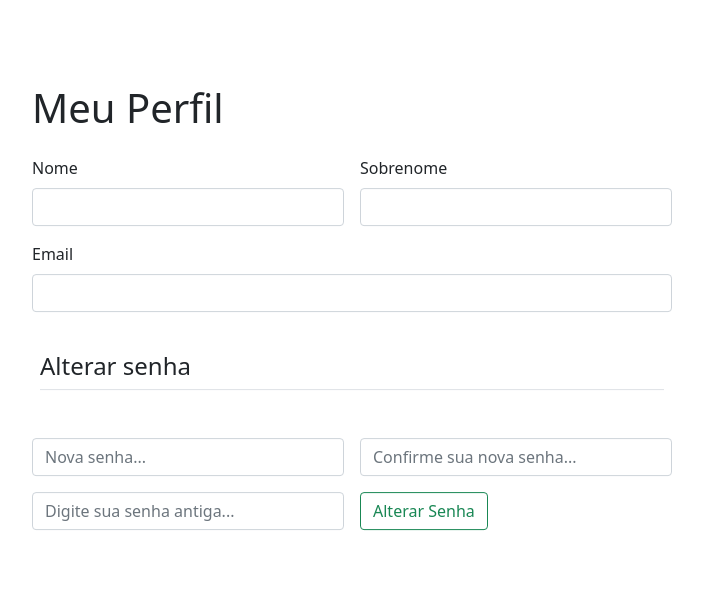
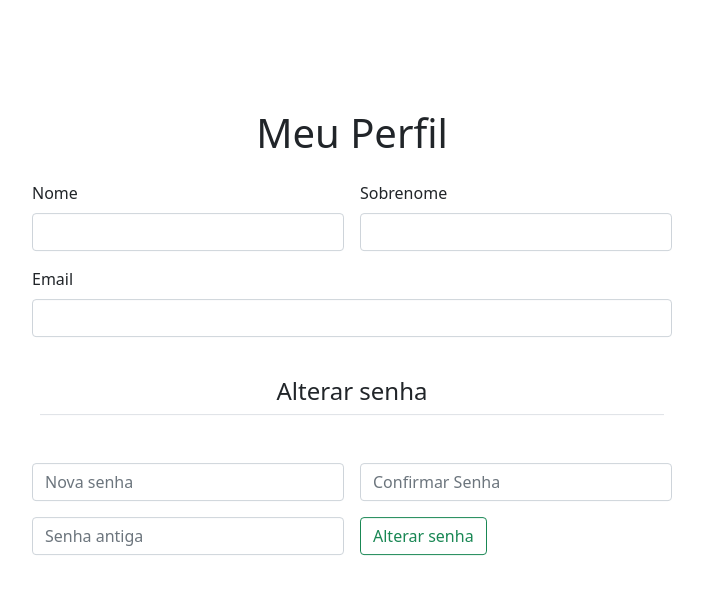
Before and after one commit to edufrasson/SiteOuvidoria, a PHP site: page /View/modules/MeuPerfil/MeuPerfil.php in a window 1280 px wide. Shown: the part 85-679 px from the top of the page, without its empty margins (280-983 px from the left). Run offline with PHP 8.4, Linux system fonts and the light colour scheme.

Commit message:
Finalização do front-end da página Meu Perfil

```diff
--- a/View/css/meuperfil.css
+++ b/View/css/meuperfil.css
@@ -9,3 +9,11 @@ html{
     width: 100vw;
     background-color: #f5f5f5;
 }
+
+.text-center {
+    text-align: center;
+}
+
+form h1 {
+    padding-top: 50px;
+}
--- a/View/modules/MeuPerfil/MeuPerfil.php
+++ b/View/modules/MeuPerfil/MeuPerfil.php
@@ -7,50 +7,60 @@
     	<meta charset="utf-8">
         <meta name="viewport" content="width=device-width, initial-scale=1">
         <?php include '../../includes/css_config.php' ?>
+        <link rel="stylesheet" href="./../../css/meuperfil.css">
         <title>Meu Perfil - OuvidoriaJahu</title>
-        <link rel="stylesheet" href="./../../css/meuperfil.css">
     </head>
 
     <body>
+        <!--
+            * Realizando a inclusão de um arquivo externo de php, onde é responsavel por exibir o código HTML do
+            cabeçalho da nossa página.
+        -->
         <?php include "../../includes/cabecalho.php" ?>
+
+        <!-- Main -->
         <main class="form-nome container" class="position-relative">
             <form method="POST" action="" id="form-nome" class="row g-3 position-absolute top-50 start-50 translate-middle">
-                <h1> Meu Perfil</h1>
+                <h1 class="text-center">Meu Perfil</h1>
                 <div class="col-md-6">
-                    <label for="Nome_Funcionario" class="form-label">Nome</label>
+                    <label for="nome-funcionario" class="form-label">Nome</label>
                     <fieldset>
-                        <input type="text" class="form-control" id="Nome_Funcionario">
+                        <input name="nome-funcionario" type="text" class="form-control" id="nome-funcionario">
                     </fieldset>
                 </div>
 	            <div class="col-md-6">
-	                <label for="Sobrenome_Funcionario" class="form-label">Sobrenome</label>
+	                <label for="sobrenome-funcionario" class="form-label">Sobrenome</label>
                     <fieldset>
-	                    <input type="text" class="form-control" id="Sobrenome_Funcionario">
+	                    <input name="sobrenome-funcionario" type="text" class="form-control" id="sobrenome-funcionario">
                     </fieldset>
 	            </div>
 	            <div class="col-12">
-	                <label for="Email_Funcionario" class="form-label">Email</label>
+	                <label for="email-funcionario" class="form-label">Email</label>
                     <fieldset>
-	                    <input type="email" class="form-control" id="Email_Funcionario">
+	                    <input name="email-funcionario" type="email" class="form-control" id="email-funcionario">
                     </fieldset>
 	            </div>
                 <div class="container px-3 py-4" id="senha">
-                    <h4 class="pb-2 border-bottom">Alterar senha</h4>
+                    <h4 class="text-center pb-2 border-bottom">Alterar senha</h4>
                 </div>
                 <div class="col-md-6">
-                    <input type="password" class="form-control" id="NovaSenha" placeholder="Nova senha...">
+                    <input name="nova-senha-funcionario" type="password" placeholder="Nova senha" class="form-control" id="nova-senha-funcionario">
                 </div>
                 <div class="col-md-6">
-                    <input type="password" class="form-control" id="ConfirmarNovasenha" placeholder="Confirme sua nova senha...">
+                    <input name="confirmar-senha-funcionario" type="password" placeholder="Confirmar Senha" class="form-control" id="confirmar-senha-funcionario">
                 </div>
                 <div class="col-md-6">
-                    <input type="password" class="form-control" id="Senha_Funcionario" placeholder="Digite sua senha antiga...">
+                    <input name="senha-funcionario" type="password" placeholder="Senha antiga" class="form-control" id="senha-funcionario">
                 </div>
                 <div class="col-md-6">
-                    <button type="button" class="btn btn-outline-success">Alterar Senha</button>
+                    <button type="button" class="btn btn-outline-success">Alterar senha</button>
                 </div>
             </form>
         </main>
+
+        <!--
+            * Realizando a inclussão das configurações básica para o Bootstrap funcionar.
+        -->
         <?php include '../../includes/js_config.php' ?>
     </body>
 </html>
```
